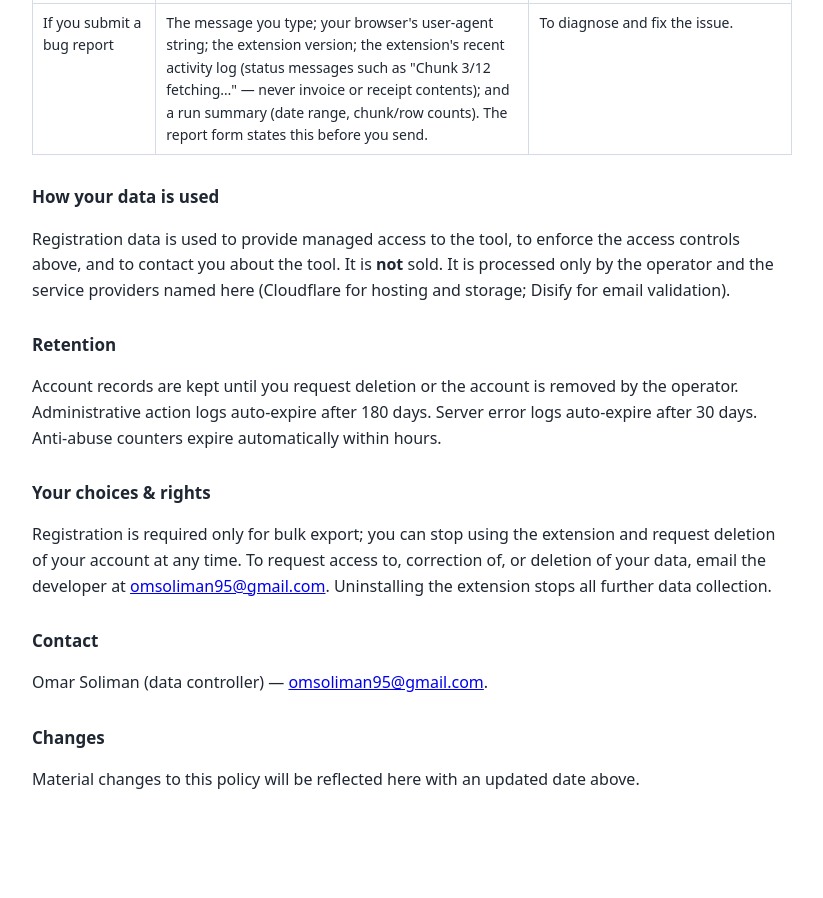
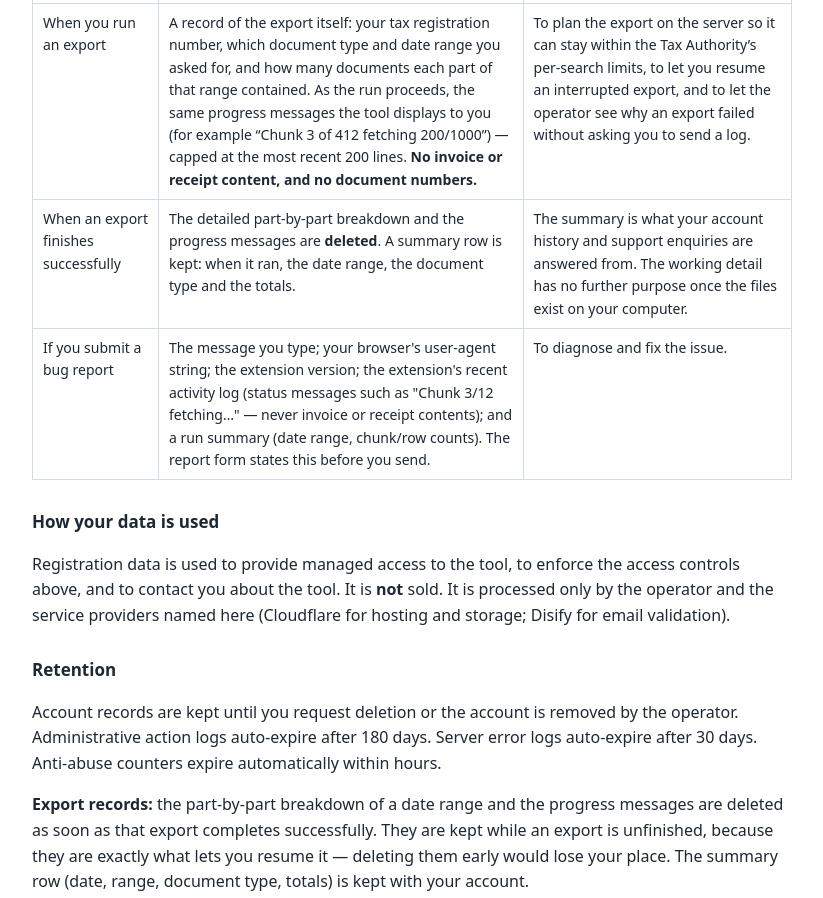
Before and after one commit to mr0hook/eta-bulk-export, a browser extension: page lead-worker/src/assets/privacy.html in a window 1280 px wide. Shown: the part 943-1841 px from the top of the page, without its empty margins (228-1051 px from the left). Before the commit the page ends 1816 px from the top, so only its background shows below. Drawn offline with Linux system fonts and the light colour scheme.

Commit message:
docs(privacy): disclose export records and their retention
The policy was last updated 12 July and described registration, licence check-ins and
bug reports. Since then the backend began storing, per export: the RIN, the document
type and date range, the document count of each part of that range, and up to 200 of
the progress messages the tool already shows the user.

None of that was disclosed. The policy is the public promise, and it was narrower
than the code — which matters more now that production is deployed with those routes,
even though no extension build shipping them has reached a user yet.

Two rows added rather than one, because the retention rule is the reassuring half and
burying it in prose would waste it: the detail is DELETED the moment an export
completes, and only a summary row survives. The Retention section says why it is kept
while a run is unfinished — it is exactly what a resume reads, so deleting it early
would lose the user's place.

Wording avoids the internal vocabulary. A taxpayer does not know what a chunk is, so
it says 'how many documents each part of that range contained'. Still states plainly,
in bold, that no invoice content and no document numbers are involved.

Co-Authored-By: Claude Opus 5 (1M context) <noreply@anthropic.com>

```diff
--- a/lead-worker/src/assets/privacy.html
+++ b/lead-worker/src/assets/privacy.html
@@ -11,7 +11,7 @@ code{padding:1px 5px;border-radius:4px;background:#eef1f6;font-family:ui-monospa
 .tag{display:inline-block;font:600 11px ui-monospace;padding:2px 8px;border-radius:999px;background:#e6f5ee;color:#177d54;border:1px solid #bfe3d1}
 </style></head><body>
 <h1>ETA Bulk Export — Privacy Policy</h1>
-<p class="sub">Last updated: 12 July 2026 &middot; Data controller: <b>Omar Soliman</b></p>
+<p class="sub">Last updated: 9 August 2026 &middot; Data controller: <b>Omar Soliman</b></p>
 
 <p>ETA Bulk Export is a Chrome extension that lets an Egyptian taxpayer bulk-export <b>their own</b> e-invoices
 and e-receipts from the Egyptian Tax Authority (ETA) portal to Excel/JSON files. This policy explains exactly
@@ -32,6 +32,8 @@ Cloudflare):</p>
 <tr><td>On registration</td><td>Name, email, phone, company (typed by you); your tax registration number (RIN) and taxpayer legal name (read automatically from the ETA portal); a random device identifier; the extension version.</td><td>To create your account, bind it to your RIN, and let the operator contact you about the tool.</td></tr>
 <tr><td>Automatically by the server</td><td>Your IP address and the country derived from it (via Cloudflare); the result of an email-deliverability check performed by a third-party service (Disify).</td><td>Abuse prevention (rate limiting) and rejecting invalid/disposable email addresses.</td></tr>
 <tr><td>On each licence check-in</td><td>Your RIN, the extension version, and cumulative usage counters — the number of export runs, the number of documents exported, the number of PDFs downloaded, and the time of the last export. Counts only: the contents of your invoices and receipts are never sent.</td><td>Access-control enforcement (lock, disable, require a newer version, block a voided registration number) and understanding how much the tool is used.</td></tr>
+<tr><td>When you run an export</td><td>A record of the export itself: your tax registration number, which document type and date range you asked for, and how many documents each part of that range contained. As the run proceeds, the same progress messages the tool displays to you (for example &ldquo;Chunk 3 of 412 fetching 200/1000&rdquo;) &mdash; capped at the most recent 200 lines. <b>No invoice or receipt content, and no document numbers.</b></td><td>To plan the export on the server so it can stay within the Tax Authority&rsquo;s per-search limits, to let you resume an interrupted export, and to let the operator see why an export failed without asking you to send a log.</td></tr>
+<tr><td>When an export finishes successfully</td><td>The detailed part-by-part breakdown and the progress messages are <b>deleted</b>. A summary row is kept: when it ran, the date range, the document type and the totals.</td><td>The summary is what your account history and support enquiries are answered from. The working detail has no further purpose once the files exist on your computer.</td></tr>
 <tr><td>If you submit a bug report</td><td>The message you type; your browser's user-agent string; the extension version; the extension's recent activity log (status messages such as "Chunk 3/12 fetching…" — never invoice or receipt contents); and a run summary (date range, chunk/row counts). The report form states this before you send.</td><td>To diagnose and fix the issue.</td></tr>
 </table>
 
@@ -44,6 +46,10 @@ named here (Cloudflare for hosting and storage; Disify for email validation).</p
 <p>Account records are kept until you request deletion or the account is removed by the operator. Administrative
 action logs auto-expire after 180 days. Server error logs auto-expire after 30 days. Anti-abuse counters
 expire automatically within hours.</p>
+<p><b>Export records:</b> the part-by-part breakdown of a date range and the progress messages are deleted as
+soon as that export completes successfully. They are kept while an export is unfinished, because they are
+exactly what lets you resume it &mdash; deleting them early would lose your place. The summary row (date, range,
+document type, totals) is kept with your account.</p>
 
 <h2>Your choices &amp; rights</h2>
 <p>Registration is required only for bulk export; you can stop using the extension and request deletion of your
```
